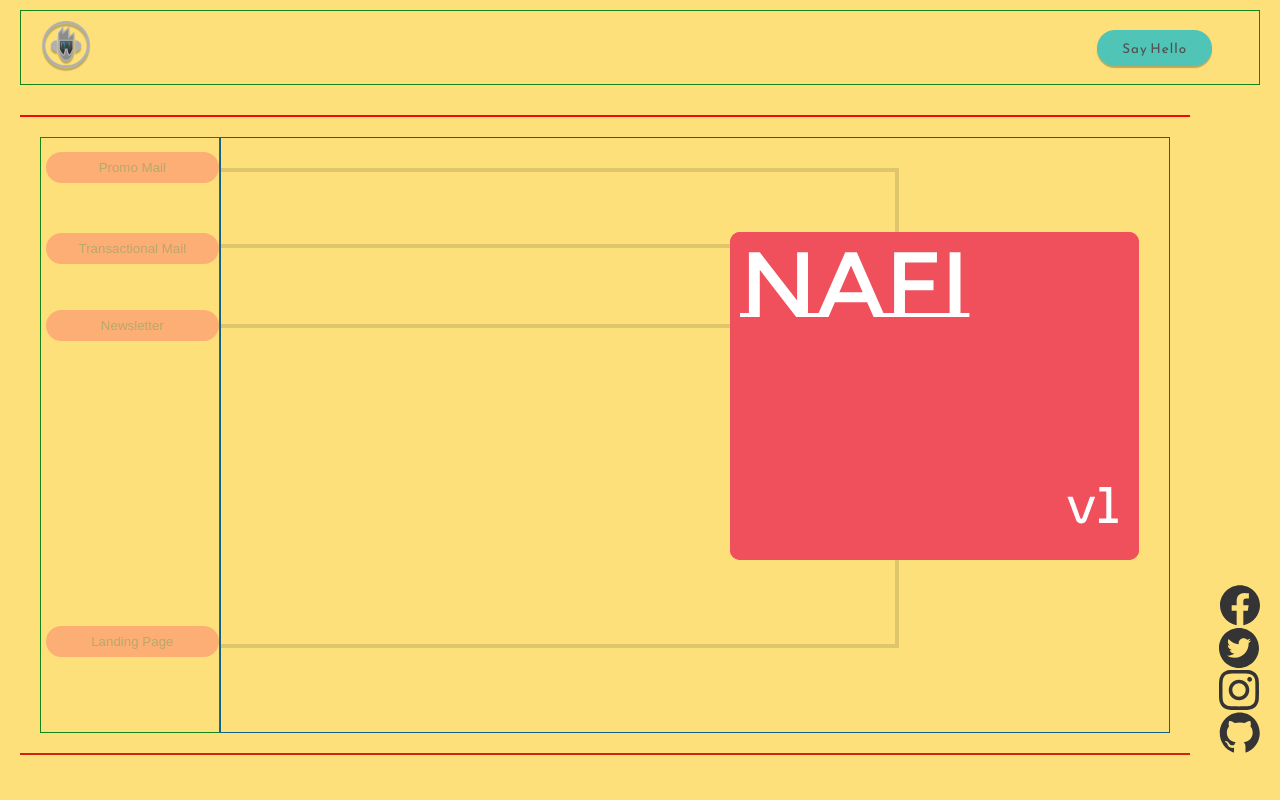
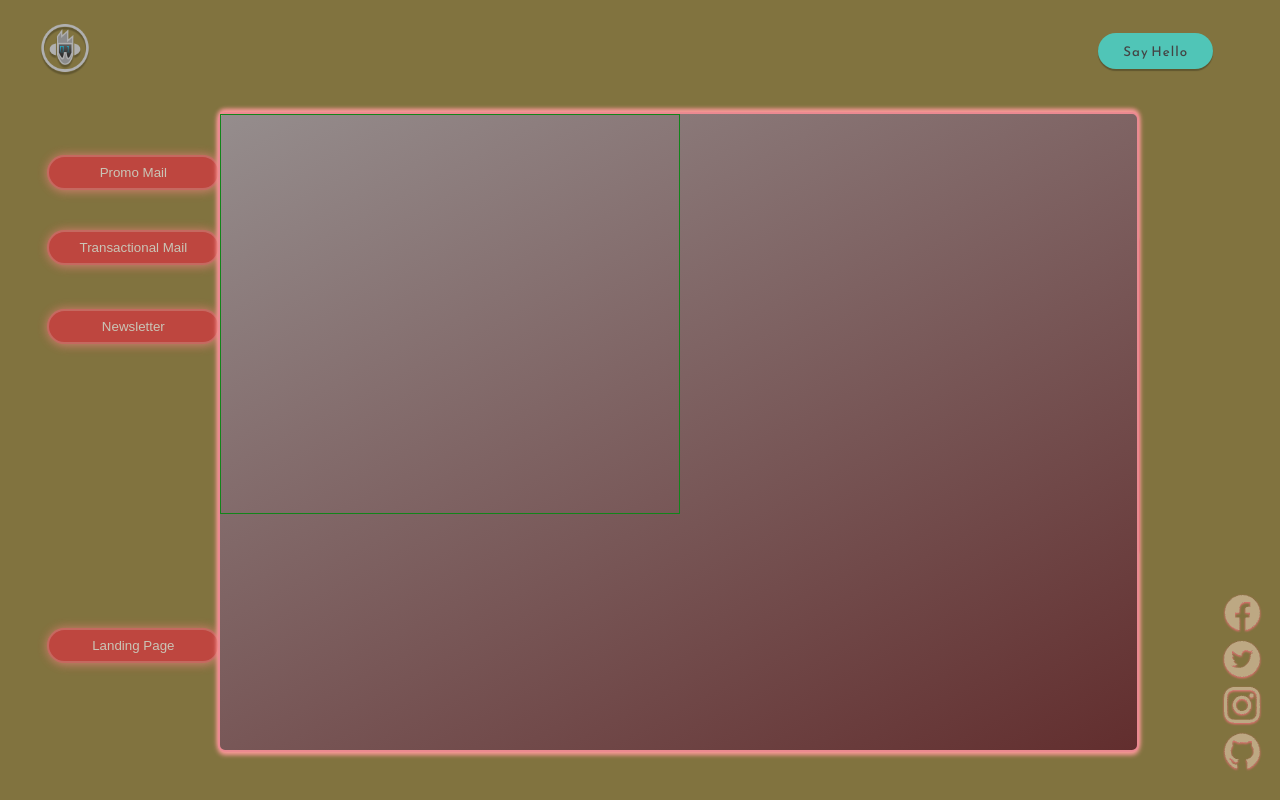
Before and after one commit to NafiurSiddiqui/Portfolio_v1, a website built with Parcel: page index.html in a window 1280 px wide. Built offline with nearby package versions, Linux system fonts and the light colour scheme.

Commit message:
onProject screen

```diff
--- a/index.html
+++ b/index.html
@@ -29,7 +29,7 @@
   <link rel="stylesheet" href="src/sass/main.scss" />
   <title>Nafiur Rahman Siddiqui Portfolio</title>
  </head>
- <body>
+ <body class="body card-active">
   <div class="container">
    <header class="header">
     <div class="header__logo-container">
@@ -82,8 +82,14 @@
       </div>
      </div>
 
-     <div class="main-content__screen-project"></div>
-     <div class="main-content__screen-contact"></div>
+     <div class="main-content__screen project" id="promo-screen">
+      <span class="main-content__screenProject-card">
+       <!-- <img src="src/img/" alt="" /> -->
+      </span>
+     </div>
+     <div class="main-content__screen project" id="transactional-screen"></div>
+     <div class="main-content__screen project" id="newsletter-screen"></div>
+     <div class="main-content__screen contact" id="landingPage-screen"></div>
     </article>
    </section>
 
--- a/src/sass/_base.scss
+++ b/src/sass/_base.scss
@@ -18,6 +18,7 @@ html {
 
 body {
  background-color: #fde079;
+ transition: background-color 1s ease-in-out;
 }
 
 .container {
@@ -29,14 +30,15 @@ body {
   'header header '
   'mainContent social';
  padding: 1em 2em;
+ height: 100vh;
 }
 
 .header {
- border: $borderTest;
+ //  border: $borderTest;
  grid-area: header;
  @include flexCentered;
  justify-content: space-between;
- padding: 1em 2em;
+ padding: 0 2em;
  &__logo-container {
   img {
    width: 5em;
@@ -47,12 +49,18 @@ body {
   border-radius: 1.5em;
   border: none;
   background: #50c5b7;
-  color: #525252;
+  color: #444444;
   font-family: 'Reem Kufi', sans-serif;
   //   font-weight: bold;
   letter-spacing: 1px;
   box-shadow: 0px 2px 1px rgba(0, 0, 0, 0.25);
   margin-right: 2em;
+  cursor: pointer;
+  transition: all 300ms ease-in-out;
+  &:hover {
+   background-color: #50e4d2;
+   color: #2e2e2e;
+  }
  }
 }
 
--- a/src/sass/_helper.scss
+++ b/src/sass/_helper.scss
@@ -5,12 +5,6 @@
  display: -ms-flex;
  justify-content: center;
  align-items: center;
-}
-
-$circuitBorderColor: rgba(0, 0, 0, 0.116);
-
-@mixin borderTest {
- border: 1px solid rgb(250, 151, 151);
 }
 
 @mixin BorderTestSection {
@@ -25,6 +19,21 @@ $circuitBorderColor: rgba(0, 0, 0, 0.116);
  transition: all 200ms ease-in-out;
 }
 
-$borderTest: 1px solid rgb(17, 133, 26);
-$borderTest2: 1px solid rgb(17, 96, 133);
-$hoverColor: #f9b9b7;
+//active card
+@mixin tubeTop {
+ border-top: 4px solid $activeTubeColor !important;
+ border-right: 4px solid $activeTubeColor !important;
+ border-bottom: 4px solid $activeTubeColor !important;
+ filter: drop-shadow(0 -3px 2px #fd6b6b) drop-shadow(0 3px 2px #fd6b6b);
+}
+
+@mixin tubeMiddle {
+ filter: drop-shadow(0 -3px 2px #fd6b6b) drop-shadow(0 3px 2px #fd6b6b);
+ border-bottom: 4px solid $activeTubeColor !important;
+}
+
+@mixin tubeBottom {
+ filter: drop-shadow(0 -3px 2px #fd6b6b) drop-shadow(0 3px 2px #fd6b6b);
+ border-right: 4px solid $activeTubeColor !important;
+ border-bottom: 4px solid $activeTubeColor !important;
+}
--- a/src/sass/_mainContent.scss
+++ b/src/sass/_mainContent.scss
@@ -2,7 +2,7 @@
 @import url('https://fonts.googleapis.com/css2?family=Nova+Square&family=Poppins:wght@200&display=swap');
 
 .main-content {
- @include BorderTestSection;
+ //  @include BorderTestSection;
  height: 80vh;
  display: grid;
  grid-template-columns: 18em 4fr;
@@ -11,7 +11,7 @@
  padding: 2em;
  //  perspective: 300px;
  &__btn-container {
-  border: $borderTest;
+  //   border: $borderTest;
   grid-area: projects;
   display: flex;
   flex-direction: column;
@@ -23,20 +23,19 @@
 
   button#transactional {
    position: relative;
-   top: 1.8em;
+   top: 1.3em;
   }
   button#newsletter {
    position: relative;
-   top: 3.2em;
+   top: 2.8em;
   }
   button#landingPage {
    position: relative;
-   bottom: -22.6em;
+   bottom: -22em;
   }
  }
-
  &__card-container {
-  border: $borderTest2;
+  //   border: $borderTest2;
   grid-area: content;
   //   height: 20vh;
   //   width: 100vw;
@@ -51,19 +50,17 @@
    }
 
    div.ghost-div:nth-child(1) {
-    border-top: 4px solid $circuitBorderColor;
-    border-right: 4px solid $circuitBorderColor;
-    border-bottom: 4px solid $circuitBorderColor;
+    border-top: 4px solid $tubeColor;
+    border-right: 4px solid $tubeColor;
+    border-bottom: 4px solid $tubeColor;
    }
    div.ghost-div:nth-child(2) {
-    border-bottom: 4px solid $circuitBorderColor;
-   }
-   div.ghost-div:nth-child(3) {
+    border-bottom: 4px solid $tubeColor;
    }
 
    div.ghost-div:last-child {
-    border-bottom: 4px solid $circuitBorderColor;
-    border-right: 4px solid $circuitBorderColor;
+    border-bottom: 4px solid $tubeColor;
+    border-right: 4px solid $tubeColor;
     width: 53vw;
     height: 30vh;
    }
@@ -89,7 +86,7 @@
   //   right: 11vw;
   //   top: 29vh;
   transition: all 1s;
-
+  cursor: pointer;
   &-name {
    width: 18vw;
   }
@@ -118,9 +115,10 @@
   position: absolute;
   //   right: 11vw;
   top: 0;
-
+  transition: all 1s;
   color: rgb(243, 243, 243);
   z-index: -1;
+  cursor: pointer;
   &__header-container {
    font-family: 'Nova Square', cursive;
    padding: 0.4em;
@@ -138,10 +136,6 @@
    font-family: 'Poppins', sans-serif;
    font-weight: bold;
   }
-
-  &:hover {
-   //    background-color: crimson;
-  }
  }
 
  .project-btn {
@@ -152,6 +146,36 @@
   opacity: 0.4;
   color: #555;
   width: 13em;
+  //   letter-spacing: 1px;
+ }
+
+ &__screen.project {
+  width: 72vw;
+  height: 80vh;
+  border: 1px solid aliceblue;
+  position: absolute;
+  top: 14vh;
+  // background: antiquewhite;
+  background: linear-gradient(332.03deg, rgb(98, 46, 46), rgb(149, 141, 141));
+  left: 17vw;
+  border-radius: 7px;
+  // opacity: 0.96;
+  border: 2px solid $activeTubeColor;
+  // box-shadow: 0px 0px 11px #ff8888;
+  filter: drop-shadow(0 -3px 2px #fa9898) drop-shadow(0 3px 2px #fa9898);
+ }
+
+ &__screenProject-card {
+  width: 36vw;
+  display: inline-block;
+  height: 50vh;
+  border: $borderTest;
+ }
+
+ &__screen.project#landingPage-screen,
+ &__screen.project#newsletter-screen,
+ &__screen.project#transactional-screen {
+  display: none;
  }
 }
 
@@ -160,14 +184,99 @@
  align-items: last baseline;
  display: flex;
  flex-direction: column;
+ margin-bottom: 1.5em;
+
+ & > a > img {
+  width: 3.6em;
+  margin: 0.4em 0;
+  transition: -webkit-filter 0.2s ease-in;
+ }
 }
 
 .card-active {
- transform: rotateX(-180deg);
- div.main-content__card-sideA {
-  z-index: -2;
+ .main-content__card-container__cards {
+  transform: rotateX(-180deg);
+  div.main-content__card-sideA {
+   z-index: -2;
+  }
+  div.main-content__card-sideB {
+   transform: rotateX(190deg);
+   &:hover {
+    // background-color: rgb(109, 42, 59);
+   }
+  }
  }
- div.main-content__card-sideB {
-  transform: rotateX(190deg);
+ div.ghost-div:nth-child(1) {
+  @include tubeTop;
+ }
+ div.ghost-div:nth-child(2) {
+  @include tubeMiddle;
+ }
+ div.ghost-div:nth-child(4) {
+  @include tubeBottom;
+ }
+
+ .main-content__btn-container button.project-btn {
+  background-color: #d83340;
+  opacity: 0.7;
+  color: #e9e9e9;
+  border: 2px solid #eb8a9196;
+  filter: drop-shadow(0 0 5px #fd6b6b80);
+  box-shadow: 1px 1px 9px 0px rgba(245, 145, 145, 0.66);
+  transition: opacity 300ms ease-in-out;
+  &:hover {
+   opacity: 1;
+   cursor: pointer;
+   font-weight: bold;
+  }
+ }
+ .main-content__btn-container button:nth-child(2) {
+  top: 1em !important;
+ }
+ .main-content__btn-container button:nth-child(3) {
+  top: 2.3em !important;
+ }
+ .main-content__btn-container button:nth-child(4) {
+  bottom: -36vh !important;
+ }
+ .main-content__card-container__cards div.main-content__card-sideB {
+  background-color: $activeCardColor;
+ }
+ .main-content__card-container__cards div.main-content__card-sideA {
+  background-color: $activeCardColor;
+ }
+ aside.social-media > a > img {
+  -webkit-filter: blur(0px) brightness(2.6) contrast(4.8) grayscale(0.18)
+   hue-rotate(170deg) invert(0.1) opacity(100%) saturate(4.3) sepia(0.29)
+   drop-shadow(0px 1px 3px #000);
+  filter: blur(0px) brightness(2.5) contrast(5) grayscale(0) hue-rotate(190deg)
+   invert(0) opacity(100%) saturate(6) sepia(6.29)
+   drop-shadow(0px 1px 1px $activeSocialMediaColor);
+
+  &:hover {
+   -webkit-filter: blur(0px) brightness(2.7) contrast(7) grayscale(0)
+    hue-rotate(190deg) invert(0) opacity(100%) saturate(6) sepia(6.29)
+    drop-shadow(0px 1px 6px $activeSocialMediaColor);
+  }
+ }
+
+ background-color: $activeBodyColor;
+}
+
+$ProjectTubeActive: false;
+
+.project-active {
+ $ProjectTubeActive: true;
+}
+
+.project__btn-inactive {
+ .main-content__btn-container button.project-btn {
+  opacity: 0.5;
  }
 }
+
+@if $ProjectTubeActive == true {
+ .project__tube-active-top {
+  @include tubeTop;
+ }
+}
--- /dev/null
+++ b/src/sass/_variables.scss
@@ -0,0 +1,11 @@
+$borderTest: 1px solid rgb(17, 133, 26);
+$borderTest2: 1px solid rgb(17, 96, 133);
+$tubeColor: rgba(0, 0, 0, 0.116);
+// $tubeColorActive: #f8949c;
+$activeTubeColor: #eb8a91;
+$activeBodyColor: #81733f;
+$activeBtnColor: #f04f5c;
+$activeCardColor: #a02933;
+$activeSocialMediaColor: #f16d78;
+
+$hoverColor: #f9b9b7;
--- a/src/sass/main.scss
+++ b/src/sass/main.scss
@@ -1,3 +1,4 @@
 @import 'helper';
+@import 'variables';
 @import 'base';
 @import 'mainContent';
```
Also changed, not shown: dist/index.html, src/img/codeschool.png (added), src/img/cyberpunk.png (added), src/img/instagram.png (deleted), src/img/newsletter.png (added), src/img/qpick.png (added), src/img/transaction.png (added), 3 other files.
